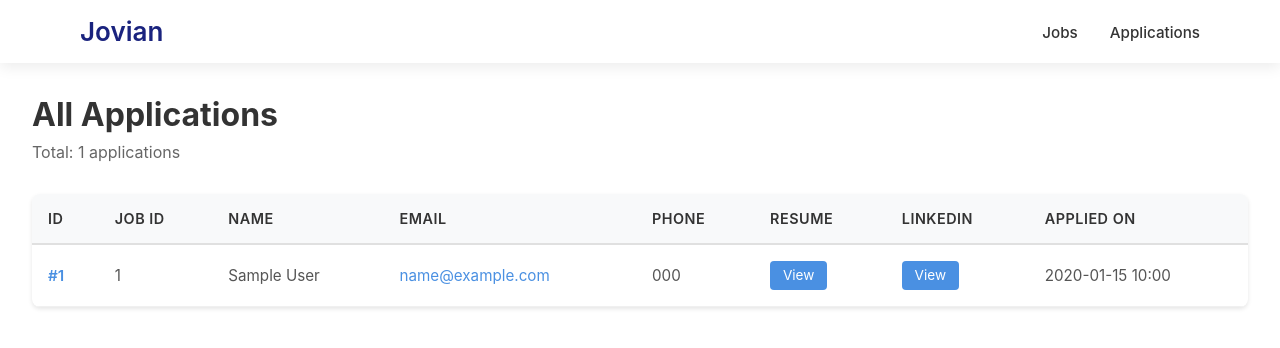
After one commit to Medha-Naik/jovian-clone, a Flask app: template templates/admin_applications.html in a window 1280 px wide. The commit adds this page. Shown: the top 348 px of the page. Run offline with Flask 3, Linux system fonts and the light colour scheme; the template is opened without the code that fills it: most values are stand-ins (such as "Sample title", 1, 10 or a date in 2020).

Commit message:
Complete job board with email notification

```diff
--- a/app.py
+++ b/app.py
@@ -1,6 +1,6 @@
-from flask import Flask, render_template, jsonify
-from database import load_jobs_from_db, create_tables, load_job_from_db
-from sqlalchemy import text
+from flask import Flask, render_template, jsonify,request
+from database import load_jobs_from_db, create_tables, load_job_from_db,save_application_to_db,load_all_applications
+from email_service import send_application_confirmation
 from database import engine
 
 app = Flask(__name__)
@@ -15,7 +15,6 @@ with app.app_context():
 @app.route("/")
 def homepage():
     jobs = load_jobs_from_db()
-    print("HOMEPAGE JOBS:", jobs)
     return render_template("index.html", Jobs=jobs)
 
 
@@ -43,45 +42,46 @@ def show_job(id):
     return render_template("jobpage.html", job=job, jobs=jobs)
 
 
-# =========================
-# SEED (SAFE VERSION)
-# =========================
-@app.route("/seed")
-def seed():
-    if not app.debug:
-        return "Not allowed", 403
 
-    with engine.begin() as conn:
-        # Completely clear table + reset ID counter
-        conn.execute(text("TRUNCATE TABLE jobs RESTART IDENTITY"))
-
-        # Insert fresh jobs
-        conn.execute(text("""
-            INSERT INTO jobs (title, location, responsibilities, requirements)
-            VALUES
-            ('Data Analyst', 'Bengaluru', 'Analyze data and create reports', 'Python, SQL, Excel'),
-            ('Data Scientist', 'Delhi', 'Build ML models', 'Python, ML, Statistics'),
-            ('Frontend Developer', 'Mumbai', 'Build UI', 'HTML, CSS, JavaScript, React'),
-            ('Backend Developer', 'Hyderabad', 'Build APIs', 'Flask, PostgreSQL')
-        """))
-
-    return "Database reseeded cleanly!"
+@app.route("/job/<id>/apply", methods=['POST'])
+def apply_to_job(id):
 
 
-# =========================
-# RESET DATABASE
-# =========================
-@app.route("/reset")
-def reset():
-    if not app.debug:
-        return "Not allowed", 403
 
-    with engine.begin() as conn:
-        conn.execute(text("DROP TABLE IF EXISTS jobs CASCADE"))
-        create_tables()
+    job=load_job_from_db(id)
+    if not job:
+        return "Job not found",404
+    data={
+        'job_id':id,
+        'full_name':request.form.get('full_name'),
+        'email':request.form.get('email'),
+        'linkedin': request.form.get('linkedin'),
+        'resume': request.form.get('resume'),
+        'cover_letter': request.form.get('cover_letter')
+    }
+    application_id=save_application_to_db(data)
 
-    return "Database fully reset!"
+    try:
+        # Email to applicant
 
+        result1=send_application_confirmation(
+            applicant_email=data['email'],
+            applicant_name=data['full_name'],
+            job_title=job['title'],
+            application_id=application_id
+        )
+    except Exception as e:
+        print(f"Email error: {str(e)}")
+
+
+    data['application_id']=application_id
+    return render_template('application_submitted.html',application=data)
+
+
+@app.route("/admin/applications")
+def admin_applications():
+    applications=load_all_applications()
+    return render_template("admin_applications.html",applications=applications)
 
 if __name__ == "__main__":
     app.run(debug=True)
--- a/static/home.css
+++ b/static/home.css
@@ -422,3 +422,220 @@ body {
         flex-direction: column;
     }
 }
+
+/* Application Form Styles */
+.application-section {
+    margin-top: 4rem;
+    padding-top: 2rem;
+    border-top: 2px solid #222;
+}
+
+.application-form {
+    max-width: 600px;
+    margin: 1.5rem 0;
+}
+
+.form-group {
+    margin-bottom: 1.5rem;
+}
+
+.form-group label {
+    display: block;
+    margin-bottom: 0.5rem;
+    font-weight: 600;
+    color: #333;
+}
+
+.form-group input,
+.form-group textarea {
+    width: 100%;
+    padding: 0.75rem;
+    border: 1px solid #ddd;
+    border-radius: 4px;
+    font-size: 1rem;
+    font-family: inherit;
+    transition: border-color 0.3s;
+}
+
+.form-group input:focus,
+.form-group textarea:focus {
+    outline: none;
+    border-color: #4a90e2;
+    box-shadow: 0 0 0 3px rgba(74, 144, 226, 0.1);
+}
+
+.form-group textarea {
+    resize: vertical;
+    min-height: 100px;
+}
+
+.submit-btn {
+    width: 100%;
+    padding: 1rem;
+    font-size: 1.1rem;
+    margin-top: 1rem;
+}
+
+/* Application Submitted Page */
+.application-summary {
+    background: #f8f9fa;
+    padding: 2rem;
+    border-radius: 8px;
+    margin: 2rem 0;
+}
+
+.detail-row {
+    margin-bottom: 1.5rem;
+    padding-bottom: 1rem;
+    border-bottom: 1px solid #e0e0e0;
+}
+
+.detail-row:last-child {
+    border-bottom: none;
+}
+
+.detail-row h4 {
+    color: #666;
+    font-size: 0.9rem;
+    margin-bottom: 0.5rem;
+    text-transform: uppercase;
+    letter-spacing: 0.5px;
+}
+
+.detail-row div {
+    color: #333;
+    font-size: 1.1rem;
+    word-break: break-word;
+}
+
+.detail-row a {
+    color: #4a90e2;
+    text-decoration: none;
+}
+
+.detail-row a:hover {
+    text-decoration: underline;
+}
+
+/* Admin Applications Page */
+.admin-container {
+    max-width: 1400px;
+    margin: 2rem auto;
+    padding: 0 2rem;
+}
+
+.admin-header {
+    margin-bottom: 2rem;
+}
+
+.admin-header h1 {
+    font-size: 2rem;
+    color: #333;
+    margin-bottom: 0.5rem;
+}
+
+.application-count {
+    color: #666;
+    font-size: 1rem;
+}
+
+.applications-table-container {
+    overflow-x: auto;
+    background: white;
+    border-radius: 8px;
+    box-shadow: 0 2px 4px rgba(0,0,0,0.1);
+}
+
+.applications-table {
+    width: 100%;
+    border-collapse: collapse;
+    min-width: 1000px;
+}
+
+.applications-table thead {
+    background: #f8f9fa;
+}
+
+.applications-table th {
+    padding: 1rem;
+    text-align: left;
+    font-weight: 600;
+    color: #333;
+    border-bottom: 2px solid #e0e0e0;
+    font-size: 0.9rem;
+    text-transform: uppercase;
+    letter-spacing: 0.5px;
+}
+
+.applications-table tbody tr {
+    border-bottom: 1px solid #f0f0f0;
+    transition: background-color 0.2s;
+}
+
+.applications-table tbody tr:hover {
+    background-color: #f8f9fa;
+}
+
+.applications-table td {
+    padding: 1rem;
+    color: #555;
+    font-size: 0.95rem;
+}
+
+.applications-table td:first-child {
+    font-weight: 600;
+    color: #4a90e2;
+}
+
+.applications-table a {
+    color: #4a90e2;
+    text-decoration: none;
+}
+
+.applications-table a:hover {
+    text-decoration: underline;
+}
+
+.link-btn {
+    display: inline-block;
+    padding: 0.4rem 0.8rem;
+    background: #4a90e2;
+    color: white !important;
+    border-radius: 4px;
+    font-size: 0.85rem;
+    text-decoration: none !important;
+    transition: background 0.3s;
+}
+
+.link-btn:hover {
+    background: #357abd;
+    text-decoration: none !important;
+}
+
+.no-applications {
+    text-align: center;
+    padding: 4rem 2rem;
+    background: #f8f9fa;
+    border-radius: 8px;
+}
+
+.no-applications p {
+    color: #666;
+    font-size: 1.2rem;
+}
+
+/* Responsive */
+@media (max-width: 768px) {
+    .admin-container {
+        padding: 0 1rem;
+    }
+
+    .applications-table {
+        font-size: 0.85rem;
+    }
+
+    .applications-table th,
+    .applications-table td {
+        padding: 0.75rem 0.5rem;
+    }
+}
--- /dev/null
+++ b/templates/admin_applications.html
@@ -0,0 +1,78 @@
+<!DOCTYPE html>
+<html lang="en">
+<head>
+    <meta charset="UTF-8">
+    <meta name="viewport" content="width=device-width, initial-scale=1.0">
+    <title>Applications - Admin</title>
+    <link rel="stylesheet" href="{{ url_for('static', filename='home.css') }}">
+</head>
+<body>
+
+<nav class="navbar">
+    <div class="nav-le">
+        <a href="/" class="logo">Jovian</a>
+    </div>
+    <ul class="nav-links">
+        <li><a href="/">Jobs</a></li>
+        <li><a href="/admin/applications">Applications</a></li>
+    </ul>
+</nav>
+
+<div class="admin-container">
+    <div class="admin-header">
+        <h1>All Applications</h1>
+        <p class="application-count">Total: {{ applications|length }} applications</p>
+    </div>
+
+    {% if applications %}
+        <div class="applications-table-container">
+            <table class="applications-table">
+                <thead>
+                    <tr>
+                        <th>ID</th>
+                        <th>Job ID</th>
+                        <th>Name</th>
+                        <th>Email</th>
+                        <th>Phone</th>
+                        <th>Resume</th>
+                        <th>LinkedIn</th>
+                        <th>Applied On</th>
+                    </tr>
+                </thead>
+                <tbody>
+                    {% for app in applications %}
+                    <tr>
+                        <td>#{{ app.id }}</td>
+                        <td>{{ app.job_id }}</td>
+                        <td>{{ app.full_name }}</td>
+                        <td><a href="mailto:{{ app.email }}">{{ app.email }}</a></td>
+                        <td>{{ app.phone or 'N/A' }}</td>
+                        <td>
+                            {% if app.resume %}
+                                <a href="{{ app.resume }}" target="_blank" class="link-btn">View</a>
+                            {% else %}
+                                N/A
+                            {% endif %}
+                        </td>
+                        <td>
+                            {% if app.linkedin %}
+                                <a href="{{ app.linkedin }}" target="_blank" class="link-btn">View</a>
+                            {% else %}
+                                N/A
+                            {% endif %}
+                        </td>
+                        <td>{{ app.created_at.strftime('%Y-%m-%d %H:%M') if app.created_at else 'N/A' }}</td>
+                    </tr>
+                    {% endfor %}
+                </tbody>
+            </table>
+        </div>
+    {% else %}
+        <div class="no-applications">
+            <p>No applications yet.</p>
+        </div>
+    {% endif %}
+</div>
+
+</body>
+</html>
--- a/templates/index.html
+++ b/templates/index.html
@@ -13,7 +13,7 @@
         </div>
         <ul class="nav-links">
             <li><a href="#jobs">Jobs</a></li>
-            <li><a href="#contact">Contact</a></li>
+            <li><a href="mailto:medhanaik1404@gmail.com?subject=Inquiry%20from%20Jovian%20Careers">Contact</a></li>
         </ul>
     </nav>
 
@@ -44,7 +44,7 @@
                     <p><b>Location:</b> {{ job.location }}</p>
                 </div>
                 <a
-                    href="mailto:medhanaik1409@gmail.com?subject=Application%20for%20{{job['title']}}&body=My%20name%3A%3Cyour%20name%3E%0D%0AMy%20resume%20link%3A%20%3Cresume%20link%3E%0D%0AMy%20linkedin%20link%3A%20%3Clinkedin%20link%3E%0D%0A"
+                href="/job/{{job.id}}"
                     class="apply-btn"
                 >
                 Apply
@@ -63,7 +63,7 @@
         <ul class="footer-links">
             <li><a href="#">About</a></li>
             <li><a href="#">Terms & Conditions</a></li>
-            <li><a href="#">Contact</a></li>
+            <li><a href="mailto:medhanaik1404@gmail.com?subject=Inquiry%20from%20Jovian%20Careers">Contact</a></li>
         </ul>
     </div>
 </footer>
```
Also changed, not shown: database.py (+57 -0 lines), email_service.py (added, +126 -0 lines), templates/application_form.html (added, +34 -0 lines), templates/application_submitted.html (added, +78 -0 lines), templates/jobpage.html (+7 -29 lines).
